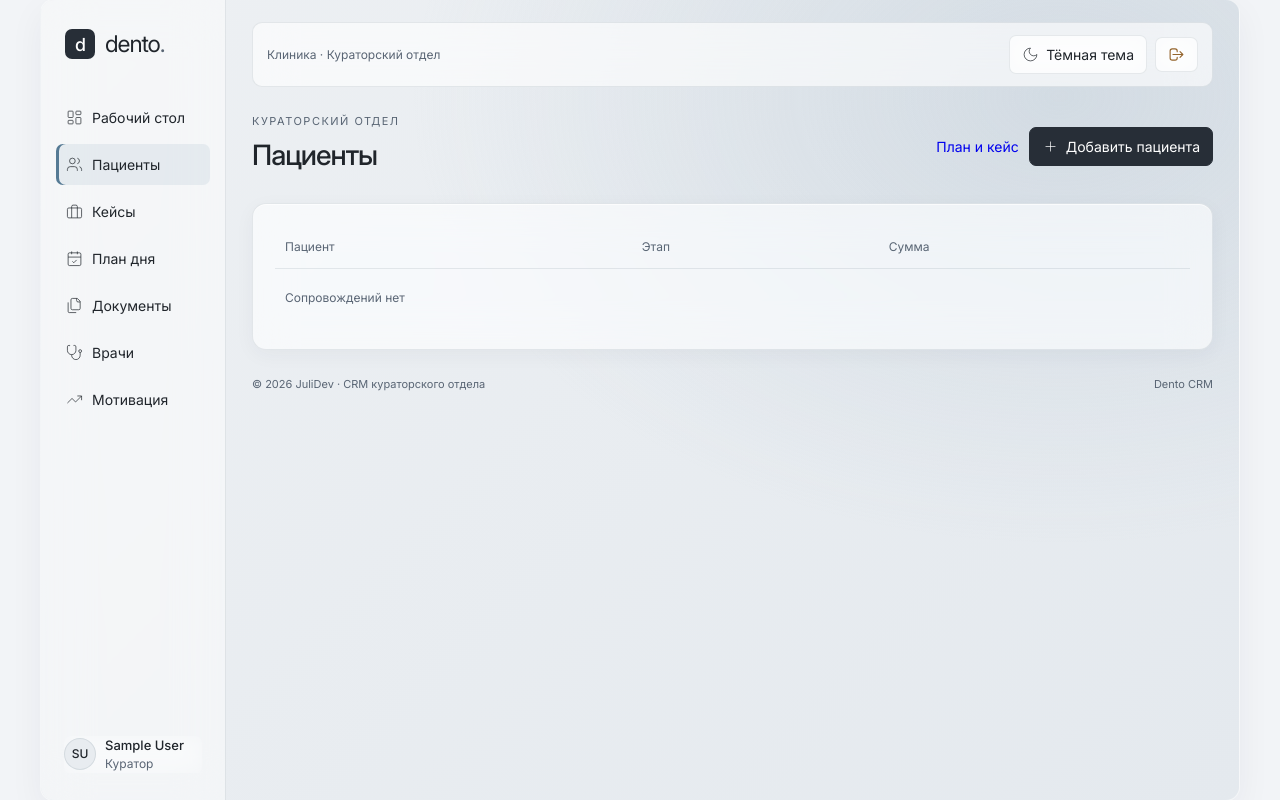
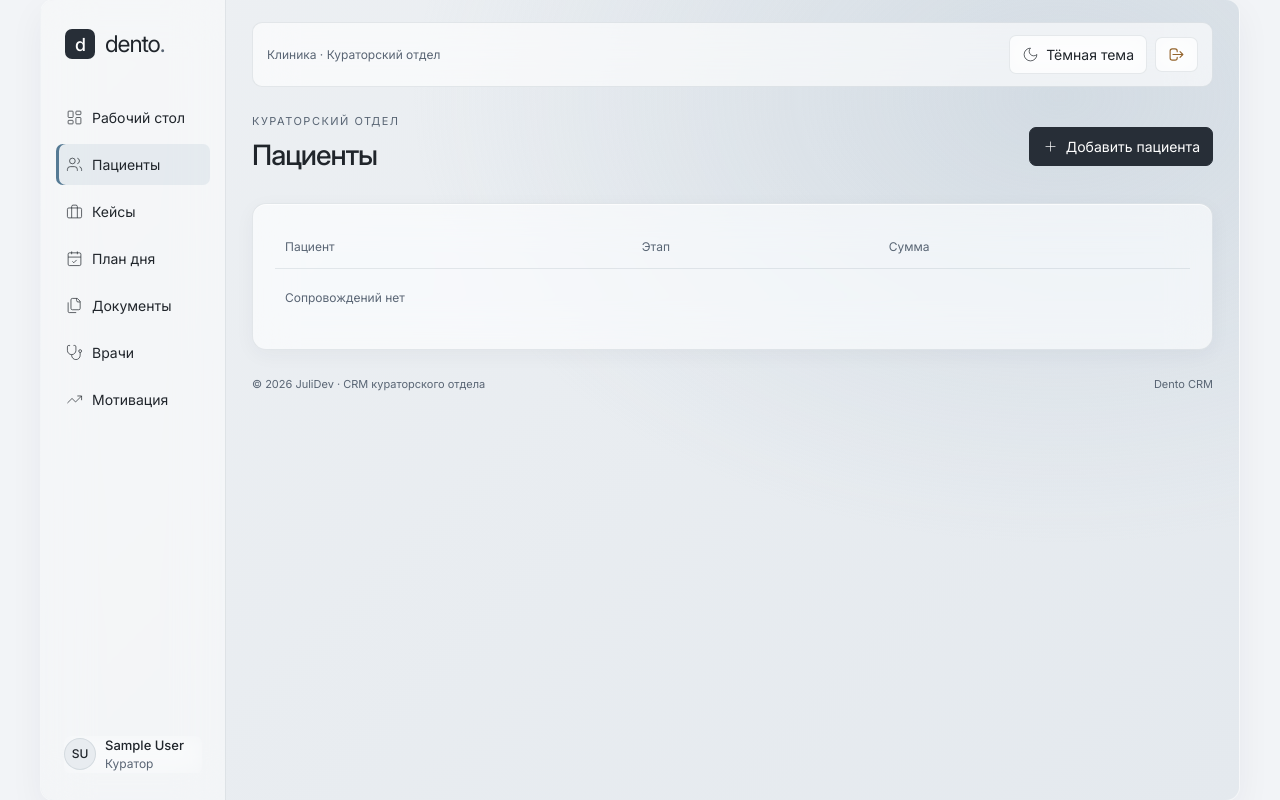
Before and after one commit to EscapingKotaro/CleanTeeth, a Django app: page /patients/ in a window 1280 px wide. Shown: the part 17-817 px from the top of the page. Run offline with Django 5.2, Linux system fonts and the light colour scheme; the visitor is signed in with stand-in values (Sample User, id 1); data comes from the database, SQL or seed files in the repository; data that the repository does not hold is empty.

Commit message:
Update patients_board.html

```diff
--- a/templates/crm/patients_board.html
+++ b/templates/crm/patients_board.html
@@ -10,7 +10,7 @@
             <h1>Пациенты</h1>
         </div>
         <div style="display:flex;gap:10px;align-items:center;flex-wrap:wrap;">
-            <a href="{% url 'crm:cases_list' %}" style="text-decoration:none;">План и кейс</a>
+
             {% if is_manager %}
             <a href="{% url 'crm:patients_list' %}" style="text-decoration:none;">Управление базой</a>
             {% endif %}
```
